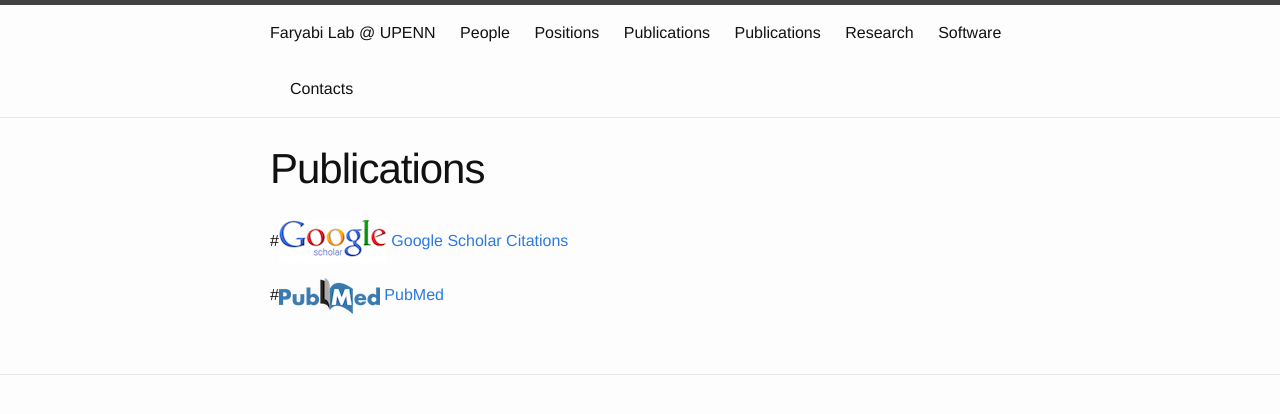
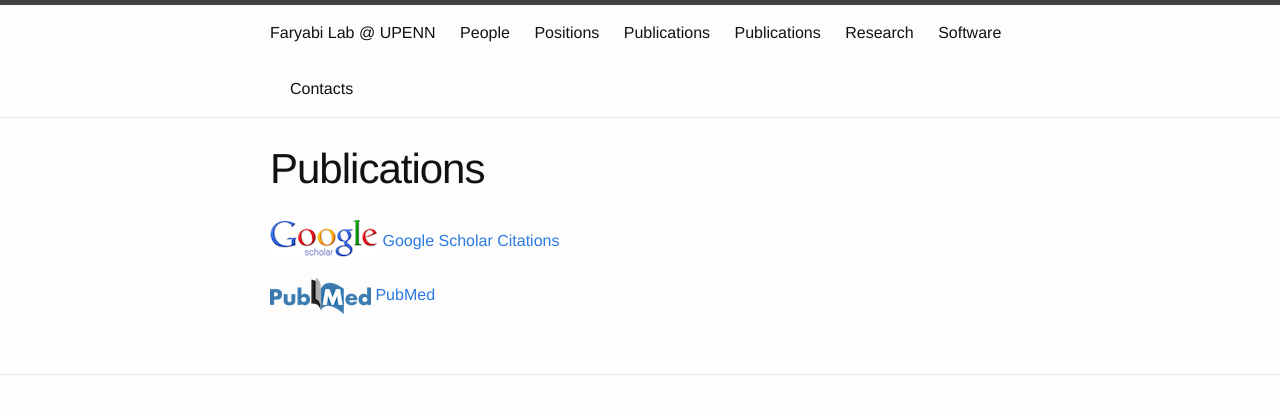
Before and after one commit to faryabib/faryabib.github.io, a Jekyll site: the page built from publications.md, in a window 1280 px wide. Shown: the top 414 px of the page. Built offline with Jekyll 4.4.1, drawn with Linux system fonts in a browser that asks for light colours.

Commit message:
updated software 2

```diff
--- a/publications.md
+++ b/publications.md
@@ -4,6 +4,6 @@ title: Publications
 permalink: /Publications.html
 ---
 
-#[![PubMed](assets/Google_scholar_resize.gif "Google")](https://scholar.google.com/citations?hl=en&user=1BNY8YUAAAAJ&view_op=list_works&sortby=pubdate)[    Google Scholar Citations](https://scholar.google.com/citations?hl=en&user=1BNY8YUAAAAJ&view_op=list_works&sortby=pubdate)
+[![Google](assets/Google_scholar_resize.gif "Google")](https://scholar.google.com/citations?hl=en&user=1BNY8YUAAAAJ&view_op=list_works&sortby=pubdate)[    Google Scholar Citations](https://scholar.google.com/citations?hl=en&user=1BNY8YUAAAAJ&view_op=list_works&sortby=pubdate)
 
-#[![PubMed](assets/pubmedOrig_resize1.png "PubMed")](http://www.ncbi.nlm.nih.gov/pubmed?term=(Faryabi%2C%20Babak%5BAuthor%5D)%20OR%20Faryabi%2C%20Robert%5BAuthor%5D)[    PubMed](http://www.ncbi.nlm.nih.gov/pubmed?term=(Faryabi%2C%20Babak%5BAuthor%5D)%20OR%20Faryabi%2C%20Robert%5BAuthor%5D)
+[![PubMed](assets/pubmedOrig_resize1.png "PubMed")](http://www.ncbi.nlm.nih.gov/pubmed?term=(Faryabi%2C%20Babak%5BAuthor%5D)%20OR%20Faryabi%2C%20Robert%5BAuthor%5D)[    PubMed](http://www.ncbi.nlm.nih.gov/pubmed?term=(Faryabi%2C%20Babak%5BAuthor%5D)%20OR%20Faryabi%2C%20Robert%5BAuthor%5D)
```
